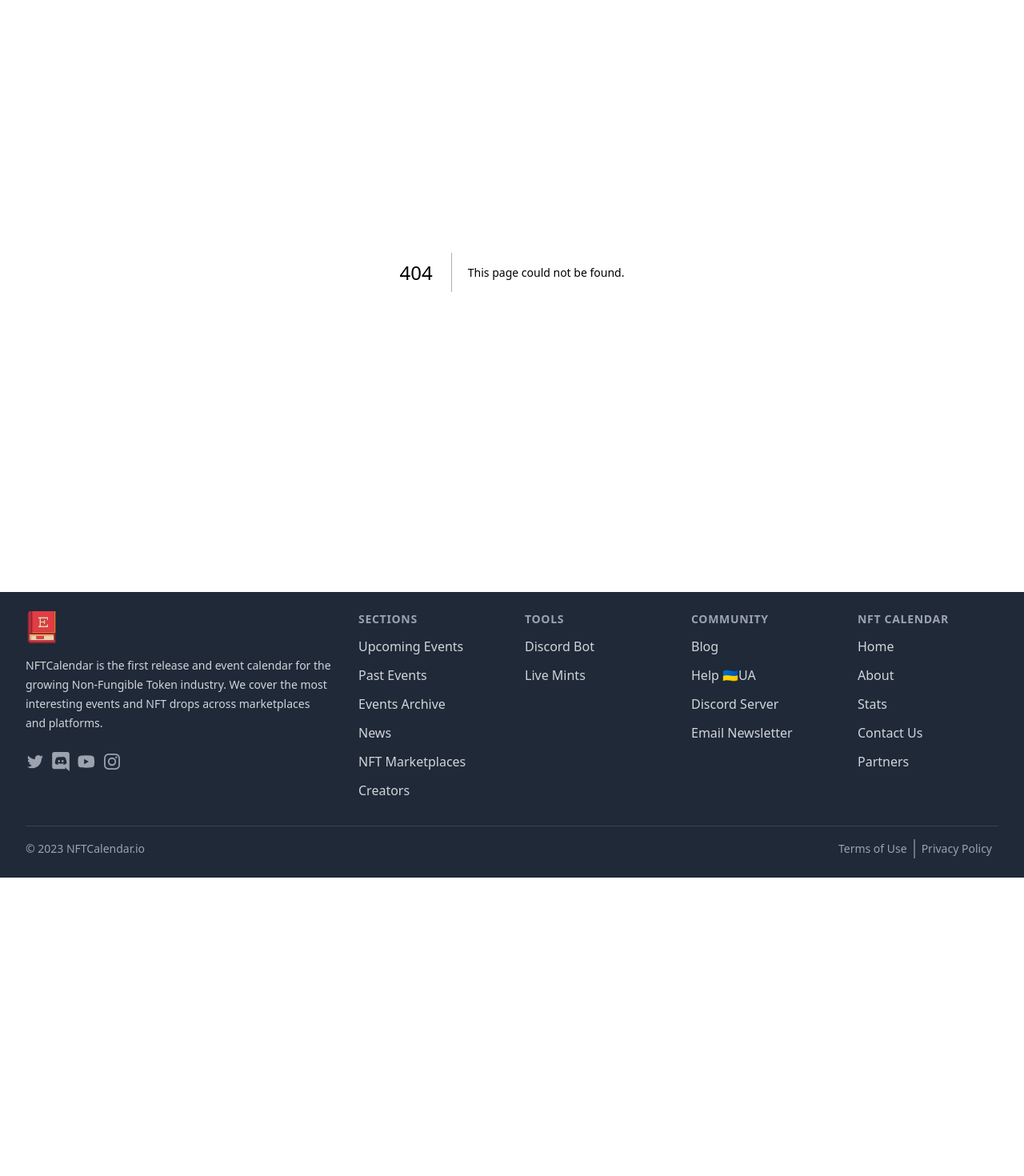
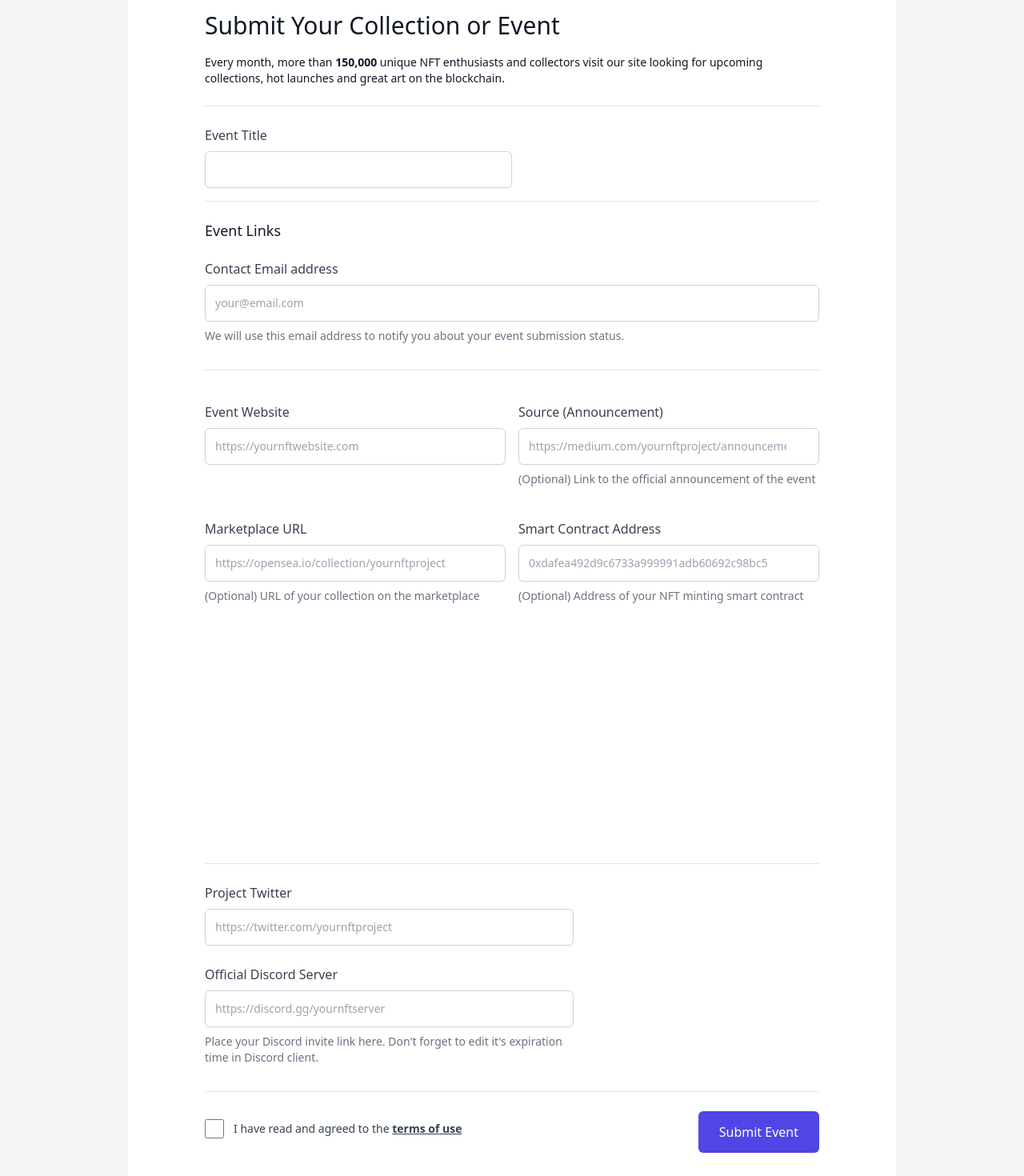
Before and after one commit to Samira-ABDI79/Megasis, a Next.js app: page /add in a window 1280 px wide. Before the commit this address had no page. Shown: the part 120-1590 px from the top of the page at 80% size. Before the commit the page ends 1217 px from the top, so only its background shows below. Built offline with nearby package versions, Linux system fonts and the light colour scheme.

Commit message:
feat (pages) : add creat naf page

```diff
--- /dev/null
+++ b/components/CustomInput.tsx
@@ -0,0 +1,36 @@
+interface inputData {
+  description: string;
+  id: string;
+  name: string;
+  placeholder: string;
+  required: boolean;
+}
+function CustomInput(props: inputData) {
+  return (
+    <>
+      <div>
+        <label
+          htmlFor={props.id}
+          className="block font-medium text-gray-700 text-normal dark:text-yellow-100 mt-6"
+        >
+          {props.name}
+        </label>
+        <input
+          type="text"
+          name={props.name}
+          id={props.id}
+          placeholder={props.placeholder}
+          value=""
+          className="block w-full p-3 pr-10 mt-2 shadow-sm sm:text-sm rounded-md border
+          outline-none border-gray-300
+             focus:ring-indigo-500 focus:border-indigo-500
+             "
+        />
+        <p className="mt-2 text-sm text-gray-500 dark:text-gray-300">
+          {props.description}
+        </p>
+      </div>
+    </>
+  );
+}
+export default CustomInput;
--- a/components/Layout/Navbar.tsx
+++ b/components/Layout/Navbar.tsx
@@ -5,33 +5,56 @@ import { useState } from "react";
 import navStyles from "../../styles/Nav.module.css";
 import Menu from "./Menu";
 
-
-
-
 const Navbar = () => {
-const [showMoal,setShowModal]=useState(false);
+  const [showMoal, setShowModal] = useState(false);
   return (
     <>
-
       <div className="w-full bg-white border-t-2 border-gray-800 shadow dark:bg-stone-900 dark:border-t-0 dark:border-b-2 dark:border-gray-300/10 ">
         <div className="flex flex-wrap items-center justify-between md:py-2 py-1 px-2 md:px-4 mx-auto text-sm max-w-screen-2xl">
           <div className="flex flex-wrap px-2 md:px-6 lg:pr-8">
-<Link className="flex items-center text-black hover:text-gray-600 dark:text-yellow-50 dark:hover:text-lime-200 " href="/">
-<Image className="inline-block w-10 h-10" src="/assets/nftcalendar-logo.png" width={15} height={15} alt="NFT Calendar"/>
-<span className="block p-1 text-base uppercase md:text-xl pressstart">NFTCalendar</span>
+            <Link
+              className="flex items-center text-black hover:text-gray-600 dark:text-yellow-50 dark:hover:text-lime-200 "
+              href="/"
+            >
+              <Image
+                className="inline-block w-10 h-10"
+                src="/assets/nftcalendar-logo.png"
+                width={15}
+                height={15}
+                alt="NFT Calendar"
+              />
+              <span className="block p-1 text-base uppercase md:text-xl pressstart">
+                NFTCalendar
+              </span>
             </Link>
           </div>
           <div className="flex flex-wrap items-center">
             <div className="hidden md:flex md:flex-wrap items-center">
-<a href="https://twitter.com/nftcalendar" target="_blank" className="dark:text-gray-400 text-gray-500 hover:text-purple-400 border-gray-300 hover:border-purple-400 dark:hover:border-lime-500 dark:border-gray-600 p-0.5 rounded border dark:hover:text-lime-500">
+              <a
+                href="https://twitter.com/nftcalendar"
+                target="_blank"
+                className="dark:text-gray-400 text-gray-500 hover:text-purple-400 border-gray-300 hover:border-purple-400 dark:hover:border-lime-500 dark:border-gray-600 p-0.5 rounded border dark:hover:text-lime-500"
+              >
                 <span className="sr-only">Twitter</span>
-<svg className="w-8 h-8" fill="currentColor" viewBox="0 0 24 24">
+                <svg
+                  className="w-8 h-8"
+                  fill="currentColor"
+                  viewBox="0 0 24 24"
+                >
                   <path d="M8.29 20.251c7.547 0 11.675-6.253 11.675-11.675 0-.178 0-.355-.012-.53A8.348 8.348 0 0022 5.92a8.19 8.19 0 01-2.357.646 4.118 4.118 0 001.804-2.27 8.224 8.224 0 01-2.605.996 4.107 4.107 0 00-6.993 3.743 11.65 11.65 0 01-8.457-4.287 4.106 4.106 0 001.27 5.477A4.072 4.072 0 012.8 9.713v.052a4.105 4.105 0 003.292 4.022 4.095 4.095 0 01-1.853.07 4.108 4.108 0 003.834 2.85A8.233 8.233 0 012 18.407a11.616 11.616 0 006.29 1.84"></path>
                 </svg>
               </a>
-<a href="https://discord.gg/nft-calendar" target="_blank" className="mx-1 dark:text-gray-400 text-gray-500 hover:text-purple-400 border-gray-300 hover:border-purple-400 dark:hover:border-lime-500 dark:border-gray-600 p-0.5 rounded border dark:hover:text-lime-500">
+              <a
+                href="https://discord.gg/nft-calendar"
+                target="_blank"
+                className="mx-1 dark:text-gray-400 text-gray-500 hover:text-purple-400 border-gray-300 hover:border-purple-400 dark:hover:border-lime-500 dark:border-gray-600 p-0.5 rounded border dark:hover:text-lime-500"
+              >
                 <span className="sr-only">Discord</span>
-<svg className="w-8 h-8" fill="currentColor" viewBox="0 0 24 24">
+                <svg
+                  className="w-8 h-8"
+                  fill="currentColor"
+                  viewBox="0 0 24 24"
+                >
                   <path d="M20.222 0c1.406 0 2.54 1.137 2.607 2.475V24l-2.677-2.273-1.47-1.338-1.604-1.398.67 2.205H3.71c-1.402 0-2.54-1.065-2.54-2.476V2.48C1.17 1.142 2.31.003 3.715.003h16.5L20.222 0zm-6.118 5.683h-.03l-.202.2c2.073.6 3.076 1.537 3.076 1.537-1.336-.668-2.54-1.002-3.744-1.137-.87-.135-1.74-.064-2.475 0h-.2c-.47 0-1.47.2-2.81.735-.467.203-.735.336-.735.336s1.002-1.002 3.21-1.537l-.135-.135s-1.672-.064-3.477 1.27c0 0-1.805 3.144-1.805 7.02 0 0 1 1.74 3.743 1.806 0 0 .4-.533.805-1.002-1.54-.468-2.14-1.404-2.14-1.404s.134.066.335.2h.06c.03 0 .044.015.06.03v.006c.016.016.03.03.06.03.33.136.66.27.93.4.466.202 1.065.403 1.8.536.93.135 1.996.2 3.21 0 .6-.135 1.2-.267 1.8-.535.39-.2.87-.4 1.397-.737 0 0-.6.936-2.205 1.404.33.466.795 1 .795 1 2.744-.06 3.81-1.8 3.87-1.726 0-3.87-1.815-7.02-1.815-7.02-1.635-1.214-3.165-1.26-3.435-1.26l.056-.02zm.168 4.413c.703 0 1.27.6 1.27 1.335 0 .74-.57 1.34-1.27 1.34-.7 0-1.27-.6-1.27-1.334.002-.74.573-1.338 1.27-1.338zm-4.543 0c.7 0 1.266.6 1.266 1.335 0 .74-.57 1.34-1.27 1.34-.7 0-1.27-.6-1.27-1.334 0-.74.57-1.338 1.27-1.338z"></path>
                 </svg>
               </a>
@@ -45,37 +68,73 @@ const [showMoal,setShowModal]=useState(false);
             </div>
             <div className="relative items-center hidden py-1 mr-2 rounded md:flex">
               <div className="absolute inset-y-0 left-0 flex items-center pl-3 pointer-events-none">
-<svg className="w-5 h-5 text-gray-800 dark:text-gray-400" viewBox="0 0 20 20" fill="currentColor">
-<path fill-rule="evenodd" d="M8 4a4 4 0 100 8 4 4 0 000-8zM2 8a6 6 0 1110.89 3.476l4.817 4.817a1 1 0 01-1.414 1.414l-4.816-4.816A6 6 0 012 8z" clip-rule="evenodd"></path>
+                <svg
+                  className="w-5 h-5 text-gray-800 dark:text-gray-400"
+                  viewBox="0 0 20 20"
+                  fill="currentColor"
+                >
+                  <path
+                    fill-rule="evenodd"
+                    d="M8 4a4 4 0 100 8 4 4 0 000-8zM2 8a6 6 0 1110.89 3.476l4.817 4.817a1 1 0 01-1.414 1.414l-4.816-4.816A6 6 0 012 8z"
+                    clip-rule="evenodd"
+                  ></path>
                 </svg>
               </div>
               <div>
-<input x-data="{ q : '' }" x-model="q"  id="search" name="search" type="search" className="block w-full rounded pl-10 text-sm text-gray-800 bg-gray-50 form-input sm:leading-5 dark:bg-gray-800 dark:highlight-white dark:text-gray-300" placeholder="Search..."/>
-
+                <input
+                  x-data="{ q : '' }"
+                  x-model="q"
+                  id="search"
+                  name="search"
+                  type="search"
+                  className="block w-full rounded pl-10 text-sm text-gray-800 bg-gray-50 form-input sm:leading-5 dark:bg-gray-800 dark:highlight-white dark:text-gray-300"
+                  placeholder="Search..."
+                />
               </div>
             </div>
-<a href="/events/community/add/" className="items-center justify-center hidden px-4 py-2 mr-2 font-medium leading-5 transition duration-150 ease-in-out bg-purple-500 border border-transparent rounded md:flex text-gray-50 dark:text-black dark:bg-lime-500 dark:hover:bg-lime-400 hover:bg-purple-400 focus:outline-none focus:border-purple-700 focus:ring-purple active:bg-purple-700">
-<svg xmlns="http://www.w3.org/2000/svg" fill="none" viewBox="0 0 24 24" stroke-width="1.5" stroke="currentColor" className="w-6 h-6">
-<path stroke-linecap="round" stroke-linejoin="round" d="M12 9v6m3-3H9m12 0a9 9 0 11-18 0 9 9 0 0118 0z"></path>
+            <Link
+              href="/add"
+              className="items-center justify-center hidden px-4 py-2 mr-2 font-medium leading-5 transition duration-150 ease-in-out bg-purple-500 border border-transparent rounded md:flex text-gray-50 dark:text-black dark:bg-lime-500 dark:hover:bg-lime-400 hover:bg-purple-400 focus:outline-none focus:border-purple-700 focus:ring-purple active:bg-purple-700"
+            >
+              <svg
+                xmlns="http://www.w3.org/2000/svg"
+                fill="none"
+                viewBox="0 0 24 24"
+                stroke-width="1.5"
+                stroke="currentColor"
+                className="w-6 h-6"
+              >
+                <path
+                  stroke-linecap="round"
+                  stroke-linejoin="round"
+                  d="M12 9v6m3-3H9m12 0a9 9 0 11-18 0 9 9 0 0118 0z"
+                ></path>
               </svg>
               <span className="ml-1">Submit a Drop</span>
-</a>
+            </Link>
             <button
-onClick={()=>setShowModal(prev=>!prev)}
-type="button" className="inline-flex items-center p-1 space-x-2 text-base font-medium leading-6 transition duration-150 ease-in-out border rounded-md group hover:text-gray-600 dark:hover:text-gray-300 dark:focus:text-gray-300 focus:outline-none focus:text-gray-900 text-black border-transparent dark:text-gray-50" >
-<svg className="w-8 h-8" fill="none" stroke-linecap="round" stroke-linejoin="round" stroke-width="2" viewBox="0 0 24 24" stroke="currentColor"><path d="M4 6h16M4 12h16M4 18h16"></path></svg>
+              onClick={() => setShowModal((prev) => !prev)}
+              type="button"
+              className="inline-flex items-center p-1 space-x-2 text-base font-medium leading-6 transition duration-150 ease-in-out border rounded-md group hover:text-gray-600 dark:hover:text-gray-300 dark:focus:text-gray-300 focus:outline-none focus:text-gray-900 text-black border-transparent dark:text-gray-50"
+            >
+              <svg
+                className="w-8 h-8"
+                fill="none"
+                stroke-linecap="round"
+                stroke-linejoin="round"
+                stroke-width="2"
+                viewBox="0 0 24 24"
+                stroke="currentColor"
+              >
+                <path d="M4 6h16M4 12h16M4 18h16"></path>
+              </svg>
             </button>
-
           </div>
         </div>
       </div>
       {showMoal ? <Menu /> : <></>}
     </>
   );
-
 };
 
-
-
-
 export default Navbar;
--- a/components/Marketplaces.tsx
+++ b/components/Marketplaces.tsx
@@ -2,31 +2,20 @@ import Head from "next/head";
 
 import NFTList from "./NFTList";
 
-
-
-
 export default function Marketplaces({ NFTs }: any) {
-
   return (
-
     <>
-
       <Head>
-
-        <title>My Next.js website</title>
+        <title>Marketplace</title>
 
         <meta name="description" content="a demo for roxo.ir/blog" />
 
         <meta name="keywords" content="web development, programming" />
 
         <link rel="icon" href="/favicon.ico" />
-
       </Head>
 
       <NFTList NFTs={NFTs} />
-
     </>
-
   );
-
 }
--- /dev/null
+++ b/pages/add.tsx
@@ -0,0 +1,152 @@
+import CustomInput from "@/components/CustomInput";
+
+function Add() {
+  return (
+    <>
+      <section className="container my-12">
+        <div className="bg-white lg:px-24 px-4 py-8">
+          <div>
+            <h1 className="text-3xl font-medium leading-6 text-gray-900 dark:text-yellow-100">
+              Submit Your Collection or Event
+            </h1>
+            <p className="py-2 mt-4 text-sm text-gray-900 dark:text-yellow-100">
+              Every month, more than <strong>150,000</strong> unique NFT
+              enthusiasts and collectors visit our site looking for upcoming
+              collections, hot launches and great art on the blockchain.
+            </p>
+          </div>
+          <div className="bg-[#e5e5e5] h-[1px] w-full my-4"></div>
+          <form>
+            <div className="lg:w-[50%] w-full ">
+              <CustomInput
+                description=""
+                id="Event Title"
+                name="Event Title"
+                placeholder=""
+                required={true}
+              />
+            </div>
+            <div className="bg-[#e5e5e5] h-[1px] w-full my-4"></div>
+
+            <section>
+              <h3 className="mt-6 text-lg font-medium leading-6 text-gray-900 dark:text-yellow-100">
+                Event Links
+              </h3>
+              <CustomInput
+                id="email"
+                required={true}
+                name="Contact Email address"
+                placeholder="your@email.com"
+                description="We will use this email address to notify you about your event submission status."
+              />
+              <div className="bg-[#e5e5e5] h-[1px] w-full mt-8 mb-4 lg:block hidden "></div>
+              <div className="grid lg:grid-cols-2 grid-rows-4 lg:gap-4 gap-2 ">
+                <div>
+                  {" "}
+                  <CustomInput
+                    id="website"
+                    required={true}
+                    name="Event Website"
+                    placeholder="https://yournftwebsite.com"
+                    description=""
+                  />
+                </div>
+                <div>
+                  {" "}
+                  <CustomInput
+                    id="source"
+                    required={true}
+                    name="Source (Announcement)"
+                    placeholder="https://medium.com/yournftproject/announcement"
+                    description="(Optional) Link to the official announcement of the event"
+                  />
+                </div>
+                <div>
+                  {" "}
+                  <CustomInput
+                    id="marketplace-url"
+                    required={true}
+                    name="Marketplace URL"
+                    placeholder="https://opensea.io/collection/yournftproject"
+                    description="(Optional) URL of your collection on the marketplace"
+                  />
+                </div>
+                <div>
+                  {" "}
+                  <CustomInput
+                    id="smart-contract"
+                    required={true}
+                    name="
+Smart Contract Address"
+                    placeholder="0xdafea492d9c6733a999991adb60692c98bc5"
+                    description="(Optional) Address of your NFT minting smart contract"
+                  />
+                </div>
+              </div>
+            </section>
+            <div className="bg-[#e5e5e5] h-[1px] w-full mt-8 mb-4 lg:block hidden "></div>
+            <section className="lg:w-[60%] w-full ">
+              <div>
+                {" "}
+                <CustomInput
+                  id="project-twitter"
+                  required={true}
+                  name="Project Twitter"
+                  placeholder="https://twitter.com/yournftproject"
+                  description=""
+                />
+              </div>
+              <div>
+                {" "}
+                <CustomInput
+                  id="discord"
+                  required={true}
+                  name="Official Discord Server"
+                  placeholder="https://discord.gg/yournftserver"
+                  description="Place your Discord invite link here. Don't forget to edit it's expiration time in Discord client."
+                />
+              </div>
+            </section>
+            <div className="bg-[#e5e5e5] h-[1px] w-full mt-8 mb-4 lg:block hidden "></div>
+            <section className="flex lg:justify-between lg:items-center lg:flex-row flex-col ">
+              <div className="relative flex items-start py-8 md:py-0 md:mb-0">
+                <div className="flex items-center h-5">
+                  <input
+                    id="terms"
+                    name="terms"
+                    type="checkbox"
+                    className="w-6 h-6 text-indigo-600 border-gray-300 rounded focus:ring-indigo-500 dark:text-lime-500 dark:border-gray-600 dark:focus:ring-lime-500 dark:focus:border-lime-500"
+                  />
+                </div>
+                <div className="ml-3 text-sm">
+                  <label
+                    htmlFor="terms"
+                    className="font-medium text-gray-700 dark:text-gray-300"
+                  >
+                    I have read and agreed to the{" "}
+                    <a
+                      target="_blank"
+                      className="font-semibold underline hover:no-underline"
+                      href="/terms/"
+                    >
+                      terms of use
+                    </a>
+                  </label>
+                </div>
+              </div>
+              <div>
+                <button
+                  type="submit"
+                  className="inline-flex items-center justify-center w-full px-6 py-3 mt-2 text-base font-medium text-white bg-indigo-600 border-2 border-transparent rounded-md shadow-sm hover:bg-indigo-700 focus:ring-indigo-500 dark:text-lime-500 dark:hover:text-black dark:bg-stone-800 dark:border-gray-700 dark:hover:bg-lime-500 dark:focus:ring-lime-500 focus:outline-none focus:ring-2 focus:ring-offset-2 sm:w-auto"
+                >
+                  Submit Event
+                </button>
+              </div>
+            </section>
+          </form>
+        </div>
+      </section>
+    </>
+  );
+}
+export default Add;
--- a/pages/index.tsx
+++ b/pages/index.tsx
@@ -1,13 +1,13 @@
-import Marketplaces from '@/components/Marketplaces';
-import SlideBar from '@/components/SlideBar';
-import Head from 'next/head';
-import { useEffect, useState } from 'react';
-import { nfts } from '../data';
+import Marketplaces from "@/components/Marketplaces";
+import SlideBar from "@/components/SlideBar";
+import Head from "next/head";
+import { useEffect, useState } from "react";
+import { nfts } from "../data";
 export default function Home({ articles }: any) {
   return (
     <div>
       <Head>
-        <title>My Next.js website</title>
+        <title>Megasis</title>
 
         <meta name="description" content="a demo for roxo.ir/blog" />
 
--- a/tailwind.config.js
+++ b/tailwind.config.js
@@ -1,21 +1,28 @@
 /** @type {import('tailwindcss').Config} */
 module.exports = {
   content: [
-    './pages/**/*.{js,ts,jsx,tsx,mdx}',
-    './components/**/*.{js,ts,jsx,tsx,mdx}',
-    './app/**/*.{js,ts,jsx,tsx,mdx}',
+    "./pages/**/*.{js,ts,jsx,tsx,mdx}",
+    "./components/**/*.{js,ts,jsx,tsx,mdx}",
+    "./app/**/*.{js,ts,jsx,tsx,mdx}",
   ],
   theme: {
     container: {
       center: true,
+      padding: {
+        DEFAULT: "0.2rem",
+        sm: "1rem",
+        lg: "4rem",
+        xl: "5rem",
+        "2xl": "6rem",
+      },
     },
     extend: {
       backgroundImage: {
-        'gradient-radial': 'radial-gradient(var(--tw-gradient-stops))',
-        'gradient-conic':
-          'conic-gradient(from 180deg at 50% 50%, var(--tw-gradient-stops))',
+        "gradient-radial": "radial-gradient(var(--tw-gradient-stops))",
+        "gradient-conic":
+          "conic-gradient(from 180deg at 50% 50%, var(--tw-gradient-stops))",
       },
     },
   },
   plugins: [],
-}
+};
```
Also changed, not shown: 1 other file (tests, documents, lock files or other folders). Lines whose indentation alone changed are shown as unchanged.
